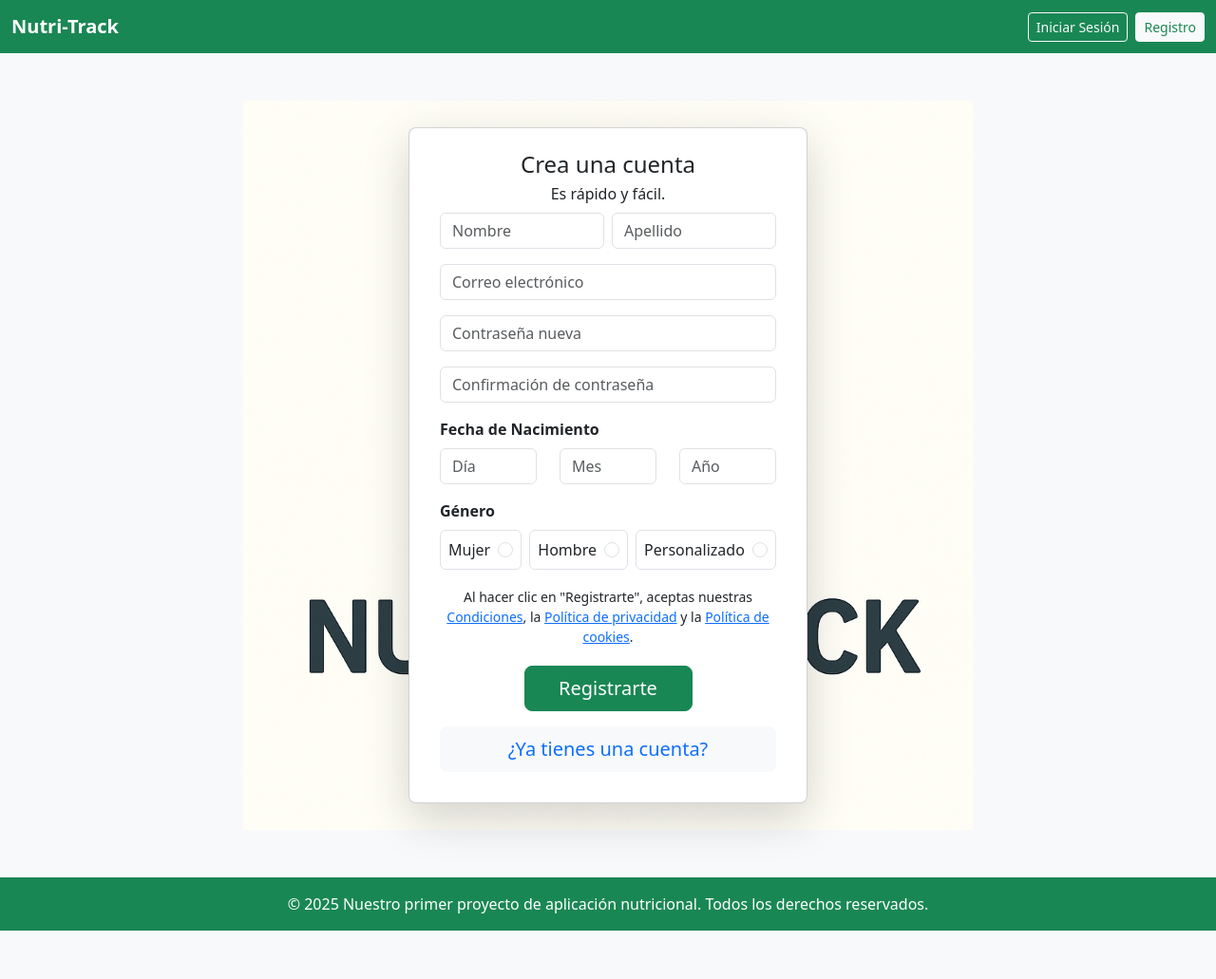
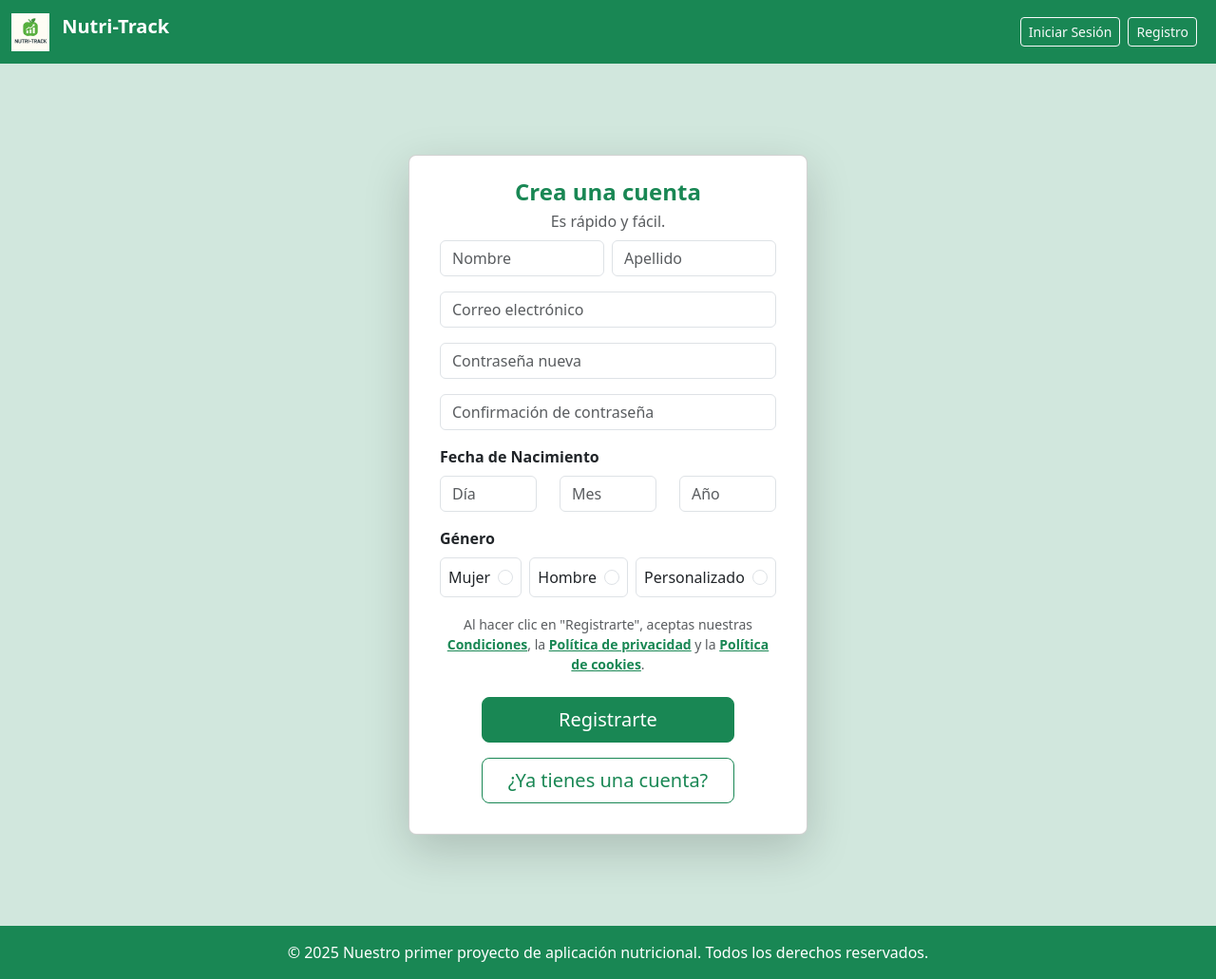
Before and after one commit to OmarOrtVal/ODOV-MARPnutriApp, a Flask app: page /registro in a window 1280 px wide. Shown: the whole page at 95% size. Before the commit the page ends 980 px from the top, so only its background shows below. Run offline with Flask 3, Linux system fonts and the light colour scheme.

Commit message:
diseño terminado

```diff
--- a/templates/base.html
+++ b/templates/base.html
@@ -5,23 +5,15 @@
     <title>{% block title %}Nutri-Track{% endblock %}</title>
     <link href="https://cdn.jsdelivr.net/npm/bootstrap@5.3.3/dist/css/bootstrap.min.css" rel="stylesheet">
     <link href="https://cdn.jsdelivr.net/npm/bootstrap-icons@1.10.0/font/bootstrap-icons.css" rel="stylesheet">
-
-    <style>
-        body {
-            background-image: url('{{ url_for("static", filename="img/NutriTrack.png") }}');
-            background-repeat: no-repeat;
-            background-attachment: fixed;
-            background-position: center;
-            background-size: 60%;
-            min-height: 100vh;
-        }
-    </style>
 </head>
 
-<body class="bg-light d-flex flex-column min-vh-100">
+<body class="bg-success-subtle d-flex flex-column min-vh-100">
     <nav class="navbar navbar-expand-lg navbar-dark bg-success">
         <div class="container-fluid">
-            <a class="navbar-brand fw-bold" href="{{ url_for('index') }}">Nutri-Track</a>
+        <a class="navbar-brand fw-bold" href="{{ url_for('index') }}">
+        <img src="{{ url_for('static', filename='img/NutriTrack.png') }}" alt="Logo" width="40" height="40" class="d-inline-block align-text-top me-2">
+        Nutri-Track
+        </a>
             <button class="navbar-toggler" type="button" data-bs-toggle="collapse" data-bs-target="#navbarNav">
                 <span class="navbar-toggler-icon"></span>
             </button>
@@ -45,7 +37,7 @@
                     <a href="{{ url_for('logout') }}" class="btn btn-danger btn-sm">Cerrar Sesión</a>
                 {% else %}
                     <a href="{{ url_for('login') }}" class="btn btn-outline-light btn-sm me-2">Iniciar Sesión</a>
-                    <a href="{{ url_for('registro') }}" class="btn btn-light btn-sm text-success">Registro</a>
+                    <a href="{{ url_for('registro') }}" class="btn btn-outline-light btn-sm me-2">Registro</a>
                 {% endif %}
             </div>
         </div>
--- a/templates/registro.html
+++ b/templates/registro.html
@@ -2,18 +2,19 @@
 {% block title %}Registro{% endblock %}
 {% block content %}
 
-<div class="d-flex justify-content-center align-items-center" style="padding-top: 30px; padding-bottom: 30px;">
-    <div class="card p-3 shadow-lg" style="width: 420px; border-radius: 8px;">
+<div class="d-flex justify-content-center align-items-center py-5">
+    <div class="card p-3 shadow-lg w-100 rounded-3" style="max-width: 420px;">
 
         <div class="card-header text-center border-0 bg-white">
-            <h4 class="mb-1">Crea una cuenta</h4>
-            <p class="text mb-0">Es rápido y fácil.</p>
+            <h4 class="mb-1 fw-bold text-success">Crea una cuenta</h4>
+            <p class="text-muted mb-0">Es rápido y fácil.</p>
         </div>
 
         <div class="card-body pt-0">
             {% if error %}
-            <div class="alert alert-danger text-center py-1">{{ error }}</div>
+            <div class="alert alert-danger text-center py-1" role="alert">{{ error }}</div>
             {% endif %}
+
             <form method="POST">
                 <div class="row g-2 mb-3">
                     <div class="col">
@@ -59,16 +60,16 @@
                     </div>
                 </div>
 
-                <p class="small text-center">
+                <p class="small text-center text-muted">
                     Al hacer clic en "Registrarte", aceptas nuestras
-                    <a href="#">Condiciones</a>, la
-                    <a href="#">Política de privacidad</a> y la
-                    <a href="#">Política de cookies</a>.
+                    <a href="#" class="text-success fw-bold">Condiciones</a>, la
+                    <a href="#" class="text-success fw-bold">Política de privacidad</a> y la
+                    <a href="#" class="text-success fw-bold">Política de cookies</a>.
                 </p>
 
                 <div class="text-center">
-                    <button type="submit" class="btn btn-lg btn-success w-50 mt-1">Registrarte</button>
-                    <a href="{{ url_for('login') }}" class="btn btn-lg btn-light w-100 mt-3 text-primary" role="button">¿Ya tienes una cuenta?</a>
+                    <button type="submit" class="btn btn-lg btn-success w-75 mt-2">Registrarte</button>
+                    <a href="{{ url_for('login') }}" class="btn btn-lg btn-outline-success w-75 mt-3" role="button">¿Ya tienes una cuenta?</a>
                 </div>
             </form>
         </div>
```
Also changed, not shown: templates/index.html (+15 -1 lines), templates/login.html (+12 -8 lines).
